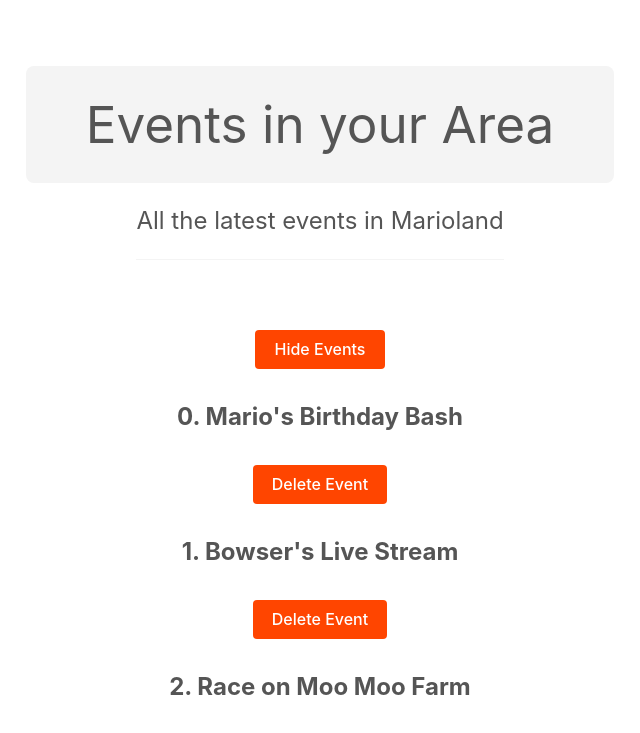
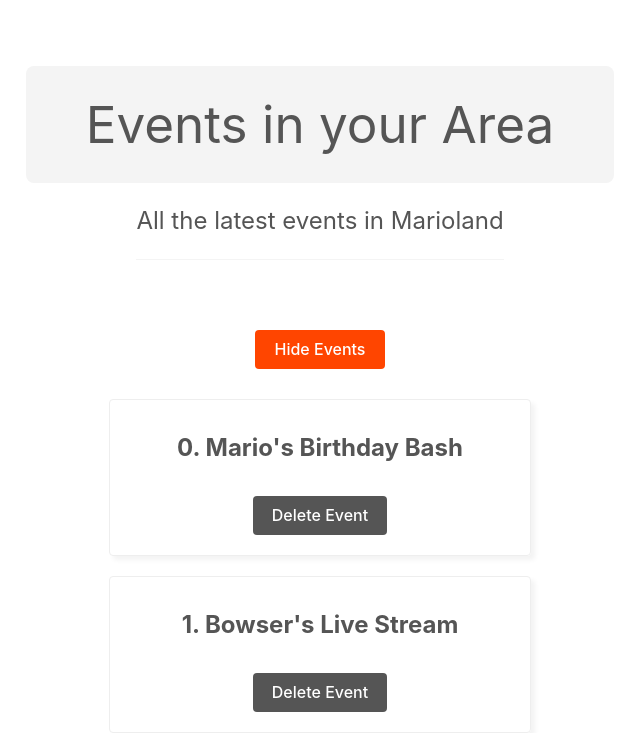
Before and after one commit to em-torres/course-build-web-apps-with-react-and-firebase, a React (Vite) app: page / in a window 1280 px wide. Shown: the top 733 px of the page, without its empty margins (320-960 px from the left). Built offline with nearby package versions, Linux system fonts and the light colour scheme.

Commit message:
T-20: CSS Modules

```diff
--- a/src/App.tsx
+++ b/src/App.tsx
@@ -4,18 +4,19 @@ import Title from "./components/Title.tsx";
 import Modal from "./components/Modal.tsx";
 import EventList from "./components/EventList.tsx";
 
+
 function App() {
-    const [showModal, setShowModal] = useState(false)
-    const [showEvents, setShowEvents] = useState(true)
-    const [events, setEvents] = useState([
+    const [showModal, setShowModal] = useState<boolean>(false)
+    const [showEvents, setShowEvents] = useState<boolean>(true)
+    const [events, setEvents] = useState<any>([
         { title: "Mario's Birthday Bash", id: 1 },
         { title: "Bowser's Live Stream", id: 2 },
         { title: "Race on Moo Moo Farm", id: 3 }
     ])
 
     const handleClick = ( id: number ) => {
-        setEvents( (prevEvents) => {
-            return prevEvents.filter( (event) => {
+        setEvents( (prevEvents: any) => {
+            return prevEvents.filter( (event: any) => {
                 return id !== event.id
             })
         })
--- a/src/components/EventList.tsx
+++ b/src/components/EventList.tsx
@@ -1,14 +1,14 @@
-import React from "react";
+import styles from './styles/EventList.module.css'
 
 export default function EventList({ events, handleClick }: any) {
     return (
         <div>
             {
                 events.map((event: any, index: number) => (
-                    <React.Fragment key={event.id}>
+                    <div key={ event.id } className={ styles.card }>
                         <h2>{index}. {event.title}</h2>
                         <button onClick={() => handleClick(event.id)}>Delete Event</button>
-                    </React.Fragment>
+                    </div>
                 ))
             }
         </div>
--- a/src/components/Modal.tsx
+++ b/src/components/Modal.tsx
@@ -1,7 +1,8 @@
 import ReactDOM from "react-dom";
 import './styles/Modal.css'
+import ModalProps from "./interfaces/IModalProps.tsx";
 
-export default function Modal( { children, handleClose, isSalesModal }: any) {
+export default function Modal( { children, handleClose, isSalesModal }: ModalProps) {
     return ReactDOM.createPortal( (
         <>
             <div className={ "modal-backdrop" }>
--- /dev/null
+++ b/src/components/styles/EventList.module.css
@@ -0,0 +1,11 @@
+.card {
+    border: 1px solid #eee;
+    box-shadow: 4px 4px 5px rgba(0,0,0,0.05);
+    padding: 10px;
+    max-width: 400px;
+    margin: 20px auto;
+    border-radius: 4px;
+}
+.card button {
+    background-color: #555;
+}
```
Also changed, not shown: src/components/interfaces/IModalProps.tsx (added, +7 -0 lines).
